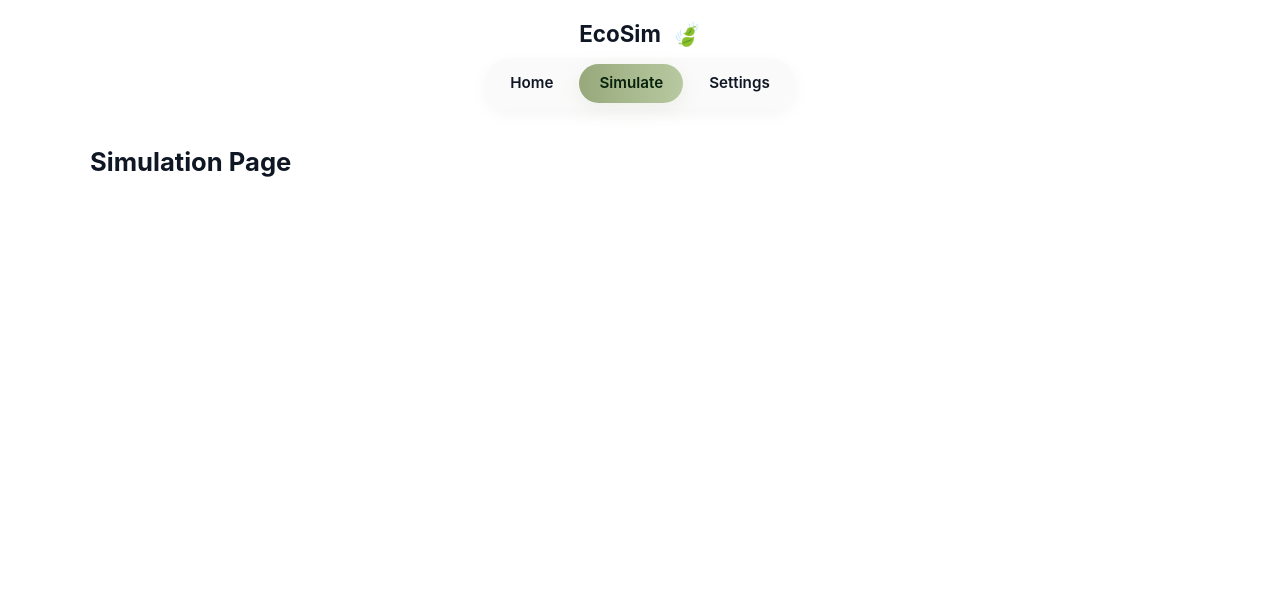
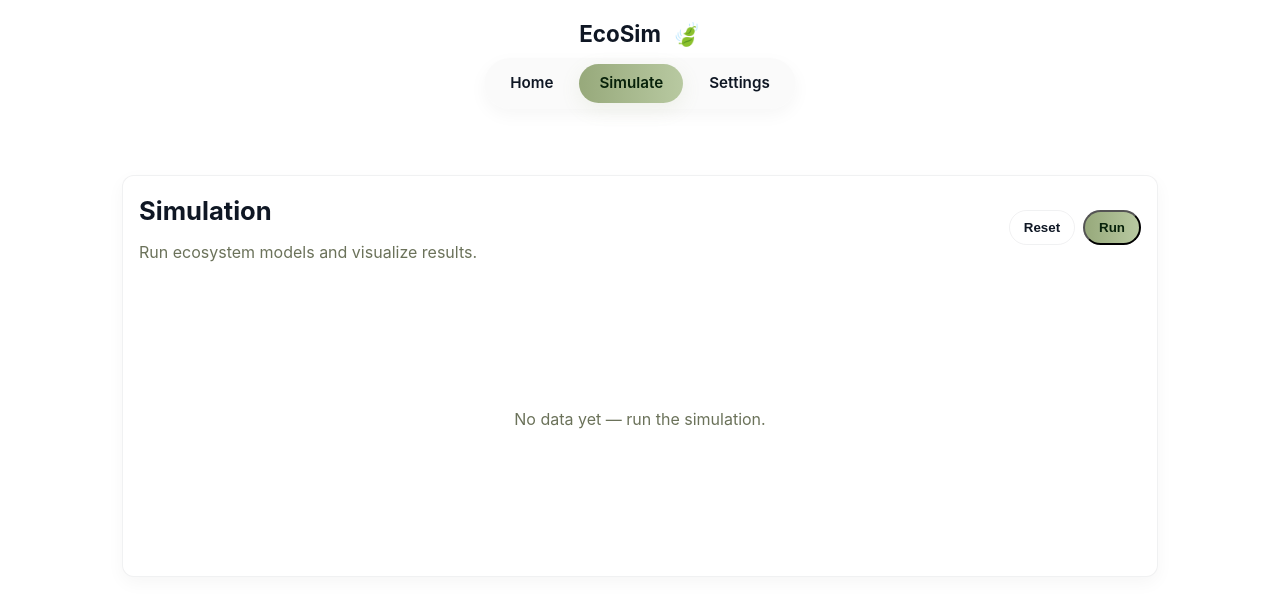
Before and after one commit to nguyen-aaron/EcoSim, a React (Create React App) app: page /simulate in a window 1280 px wide. Shown: the top 616 px of the page. Built offline with nearby package versions, Linux system fonts and the light colour scheme.

Commit message:
added simulation chart

```diff
--- a/package.json
+++ b/package.json
@@ -11,6 +11,7 @@
     "react-dom": "^19.1.1",
     "react-router-dom": "^7.9.3",
     "react-scripts": "5.0.1",
+    "recharts": "^3.2.1",
     "web-vitals": "^2.1.4"
   },
   "scripts": {
--- a/src/pages/Home.js
+++ b/src/pages/Home.js
@@ -10,7 +10,6 @@ function Home() {
           <p className="tagline">Explore cause-and-effect in ecosystems with interactive simulations.</p>
           <div className="hero-ctas row" style={{marginTop:12}}>
             <Link to="/simulate" className="btn primary">Try Simulation</Link>
-            <Link to="/proposal" className="btn secondary">Read Proposal</Link>
           </div>
         </div>
       </section>
--- a/src/pages/Simulate.js
+++ b/src/pages/Simulate.js
@@ -1,8 +1,126 @@
-import React from 'react';
+import React, { useState, useCallback } from 'react';
+
+function MiniSVGChart({ points = [], width = 800, height = 240, stroke = '#97a97b' }) {
+  if (!points || points.length === 0) {
+    return (
+      <div style={{height, display:'flex',alignItems:'center',justifyContent:'center',color:'var(--muted)'}}>
+        No data yet — run the simulation.
+      </div>
+    );
+  }
+
+  const max = Math.max(...points);
+  const min = Math.min(...points);
+  const pad = 8;
+  const innerW = width - pad * 2;
+  const innerH = height - pad * 2;
+
+  const norm = (v) => (max === min ? innerH / 2 : ((v - min) / (max - min)) * innerH);
+
+  const path = points.map((v, i) => {
+    const x = pad + (i / Math.max(1, points.length - 1)) * innerW;
+    const y = pad + (innerH - norm(v));
+    return `${i === 0 ? 'M' : 'L'} ${x.toFixed(2)} ${y.toFixed(2)}`;
+  }).join(' ');
+
+  const areaPath = points.map((v, i) => {
+    const x = pad + (i / Math.max(1, points.length - 1)) * innerW;
+    const y = pad + (innerH - norm(v));
+    return `${i === 0 ? 'M' : 'L'} ${x.toFixed(2)} ${y.toFixed(2)}`;
+  }).join(' ') + ` L ${width - pad} ${height - pad} L ${pad} ${height - pad} Z`;
+
+  return (
+    <svg viewBox={`0 0 ${width} ${height}`} width="100%" height={height} aria-hidden>
+      <rect x="0" y="0" width={width} height={height} fill="transparent" />
+      {/* grid lines: horizontal */}
+      <g stroke="black" strokeWidth={1} opacity={0.06}>
+        {Array.from({length:5}).map((_,i)=>{
+          const y = pad + (i/(4)) * innerH;
+          return <line key={i} x1={pad} x2={width - pad} y1={y} y2={y} />;
+        })}
+      </g>
+      {/* grid lines: vertical (up to 8) */}
+      <g stroke="black" strokeWidth={1} opacity={0.04}>
+        {Array.from({length: Math.min(8, Math.max(2, points.length))}).map((_,i)=>{
+          const x = pad + (i/(Math.max(1, Math.min(7, points.length-1)))) * innerW;
+          return <line key={`v-${i}`} x1={x} x2={x} y1={pad} y2={height - pad} />;
+        })}
+      </g>
+
+      {/* area under curve */}
+      <path d={areaPath} fill={stroke} opacity={0.08} />
+
+      {/* main line */}
+      <path d={path} fill="none" stroke={stroke} strokeWidth={2.5} strokeLinecap="round" strokeLinejoin="round" />
+      {points.map((v, i) => {
+        const x = pad + (i / Math.max(1, points.length - 1)) * innerW;
+        const y = pad + (innerH - norm(v));
+        return <circle key={i} cx={x} cy={y} r={3} fill={stroke} />;
+      })}
+
+      {/* y axis labels: max, mid, min */}
+      <g fill="var(--muted)" fontSize={10} textAnchor="end">
+        <text x={pad - 6} y={pad + 4}>{max}</text>
+        <text x={pad - 6} y={pad + innerH/2 + 4}>{Math.round((max+min)/2)}</text>
+        <text x={pad - 6} y={height - pad + 4}>{min}</text>
+      </g>
+
+      {/* axes */}
+      <g stroke="black" strokeWidth={1} opacity={0.6}>
+        <line x1={pad} x2={pad} y1={pad} y2={height - pad} />
+        <line x1={pad} x2={width - pad} y1={height - pad} y2={height - pad} />
+      </g>
+    </svg>
+  );
+}
 
 function Simulate() {
+  const [running, setRunning] = useState(false);
+  const [data, setData] = useState([]);
+
+  const runOnce = useCallback(() => {
+    // generate sample data (sine-ish) for demo
+    const pts = Array.from({length:40}, (_,i) => {
+      const t = i / 6;
+      return Math.round(50 + Math.sin(t) * 30 + Math.random() * 6);
+    });
+    setData(pts);
+  }, []);
+
+  const handleRun = () => {
+    setRunning(true);
+    runOnce();
+  };
+
+  const handlePause = () => setRunning(false);
+  const handleReset = () => { setRunning(false); setData([]); };
+
   return (
-    <h2>Simulation Page</h2>
+    <div className="container">
+      <div className="card" style={{padding:16}}>
+        <div style={{display:'flex',justifyContent:'space-between',alignItems:'center',gap:12}}>
+          <div>
+            <h2>Simulation</h2>
+            <div style={{color:'var(--muted)'}}>Run ecosystem models and visualize results.</div>
+          </div>
+          <div style={{display:'flex',gap:8}}>
+            <button className="btn secondary" onClick={handleReset}>Reset</button>
+            {running ? (
+              <button className="btn" onClick={handlePause}>Pause</button>
+            ) : (
+              <button className="btn primary" onClick={handleRun}>Run</button>
+            )}
+          </div>
+        </div>
+
+        <div style={{marginTop:16}}>
+          <div style={{height:280}}>
+            <MiniSVGChart points={data} height={280} />
+          </div>
+        </div>
+
+      </div>
+    </div>
   );
 }
 
--- a/src/styles/global.css
+++ b/src/styles/global.css
@@ -36,9 +36,11 @@ h1,h2,h3{margin:0 0 12px 0}
 h1{font-size:2.2rem}
 h2{font-size:1.6rem}
 
-.btn{display:inline-block;padding:8px 14px;border-radius:999px;text-decoration:none;font-weight:600}
+.btn{display:inline-block;padding:8px 14px;border-radius:999px;text-decoration:none;font-weight:600;cursor:pointer}
 .btn.primary{background:linear-gradient(90deg,var(--accent),var(--accent-2));color:#07210a}
 .btn.secondary{background:transparent;border:1px solid rgba(15,23,36,0.06);color:var(--text)}
+
+.btn:active{transform:translateY(1px)}
 
 .card{background:var(--card);padding:18px;border-radius:var(--radius);border:1px solid rgba(15,23,36,0.06);box-shadow:0 6px 18px rgba(15,23,36,0.04)}
 
```
Also changed, not shown: 1 other file (tests, documents, lock files or other folders).
